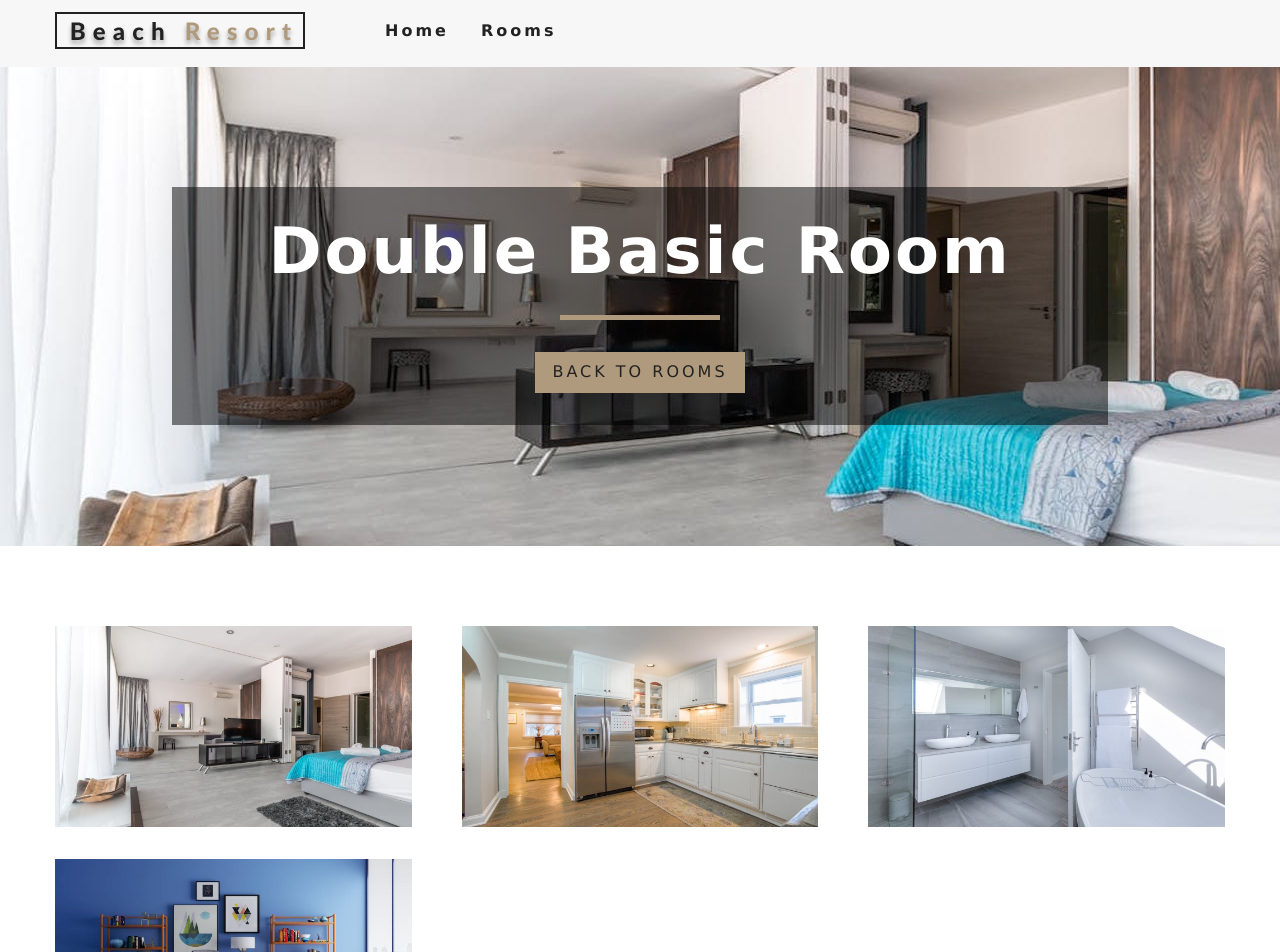
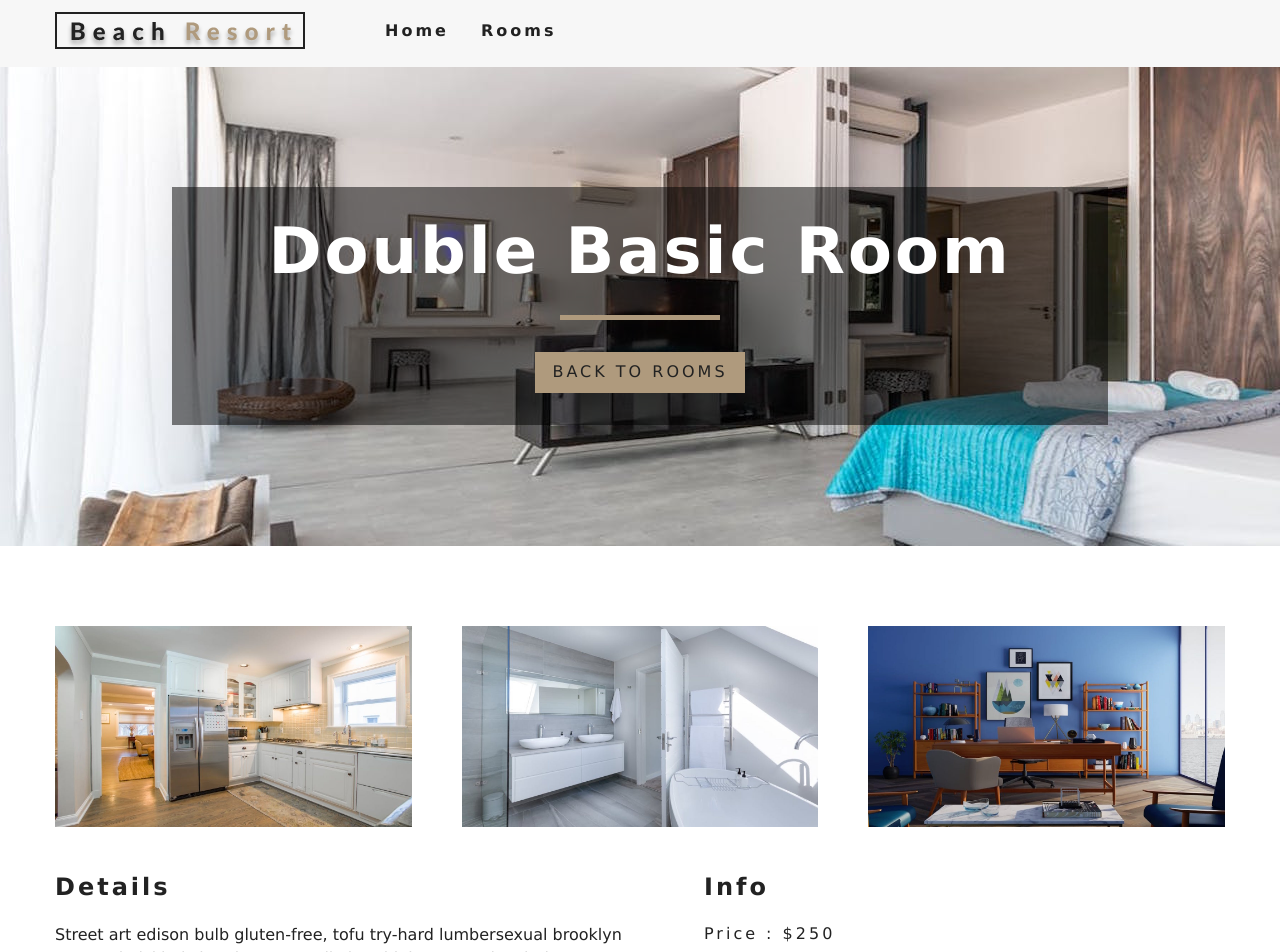
Before and after one commit to AndreyKholopov/Beach-Resort, a React (Create React App) app: page /rooms/double-basic in a window 1280 px wide. Shown: the top 952 px of the page. Built offline with nearby package versions, Linux system fonts and the light colour scheme.

Commit message:
fix some bugs with unused variables

```diff
--- a/src/pages/SingleRoom.js
+++ b/src/pages/SingleRoom.js
@@ -62,8 +62,10 @@ export default class SingleRoom extends Component {
 
             <section className="single-room">
                <div className="single-room-images">
-                  {images.map((item, index) => {
-                     return <img key={index} src={item} item={name} />;
+                  {defaultImg.map((item, index) => {
+                     return (
+                        <img key={index} src={item} item={name} alt="roomImg" />
+                     );
                   })}
                </div>
 
```
Also changed, not shown: 1 other file (tests, documents, lock files or other folders).
